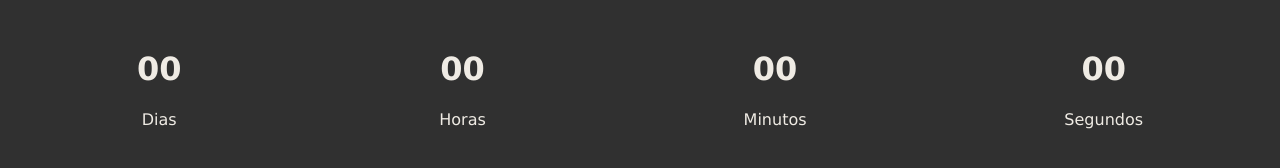
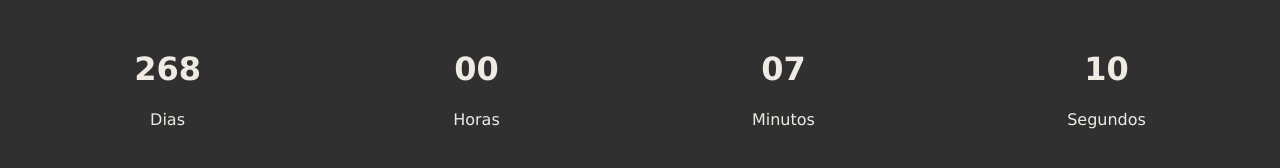
Before and after one commit to Vinicius46/Projeto-Count-Down, a plain HTML site: page index.html in a window 1280 px wide. Shown: the part 82-250 px from the top of the page. Drawn offline with Linux system fonts and the light colour scheme.

Commit message:
Criação do script.js

```diff
--- a/index.html
+++ b/index.html
@@ -18,7 +18,7 @@
             <p>Dias</p>
         </div>
         <div>
-            <h1 id="Hora">00</h1>
+            <h1 id="hora">00</h1>
             <p>Horas</p>
         </div>
         <div>
@@ -30,5 +30,6 @@
             <p>Segundos</p>
         </div>
     </div>
+    <script src="script.js"></script>
 </body>
 </html>
--- /dev/null
+++ b/script.js
@@ -0,0 +1,30 @@
+const dia = document.getElementById('dia')
+const hora = document.getElementById('hora')
+const minuto = document.getElementById('minuto')
+const segundo = document.getElementById('segundo')
+
+const lancamento = "17 oct 2024"
+
+function countDown(){
+    const dataLanc = new Date(lancamento)
+    const hoje = new Date()
+
+    const segTotal = (dataLanc - hoje)/1000;
+
+    const finalDias = Math.floor(segTotal / 60 / 60 / 24);
+    const finalHoras = Math.floor(segTotal / 60 / 60) % 24;
+    const finalMinutos = Math.floor(segTotal / 60) % 60;
+    const finalSegundos = Math.floor(segTotal) % 60;
+
+    dia.innerHTML = formatoTempo (finalDias)
+    hora.innerHTML = formatoTempo (finalHoras)
+    minuto.innerHTML = formatoTempo (finalMinutos)
+    segundo.innerHTML = formatoTempo (finalSegundos)
+}
+
+function formatoTempo(tempo){
+    return tempo < 10? `0${tempo}` : tempo;
+}
+
+countDown();
+setInterval(countDown, 1000);
```
